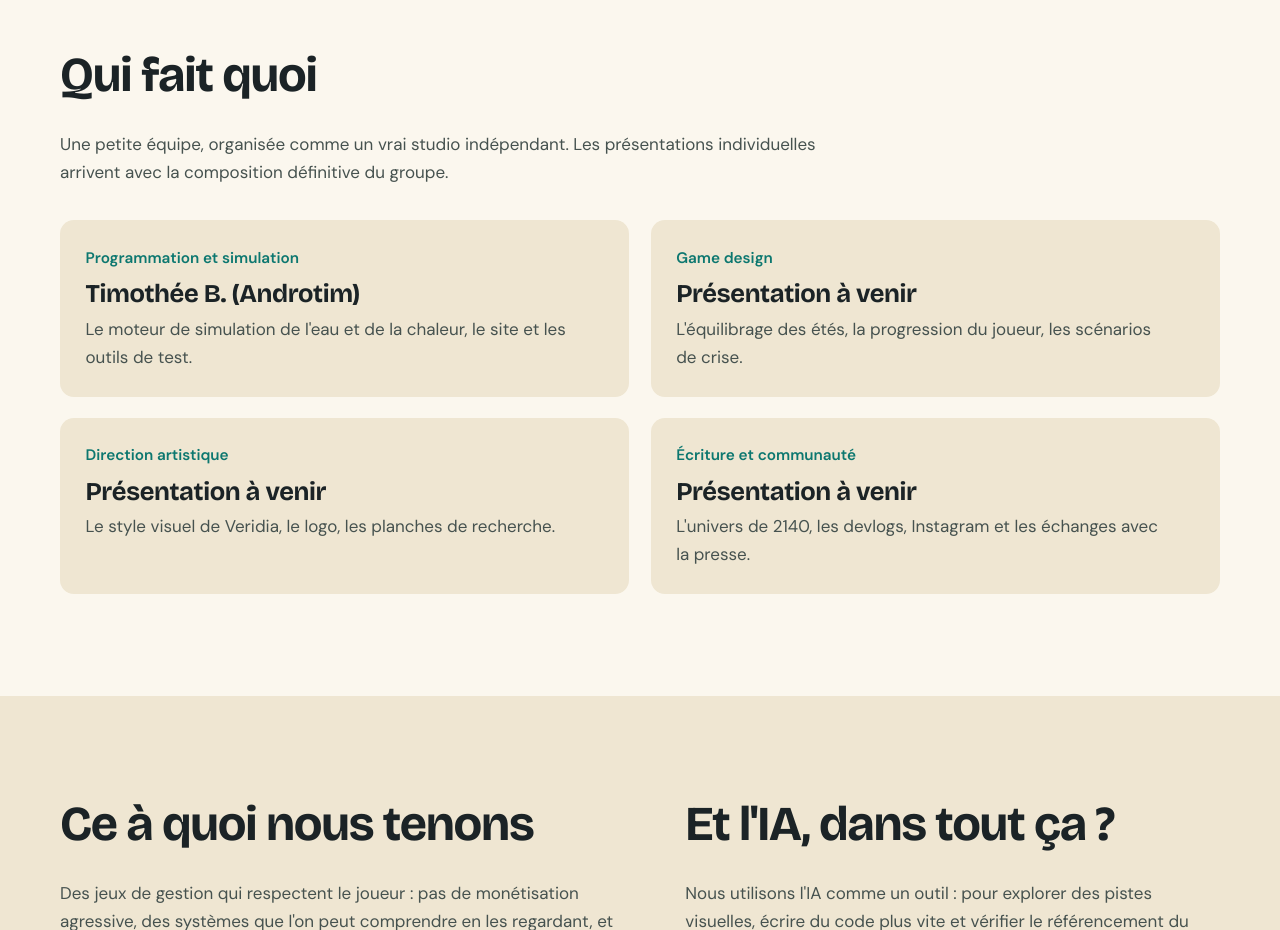
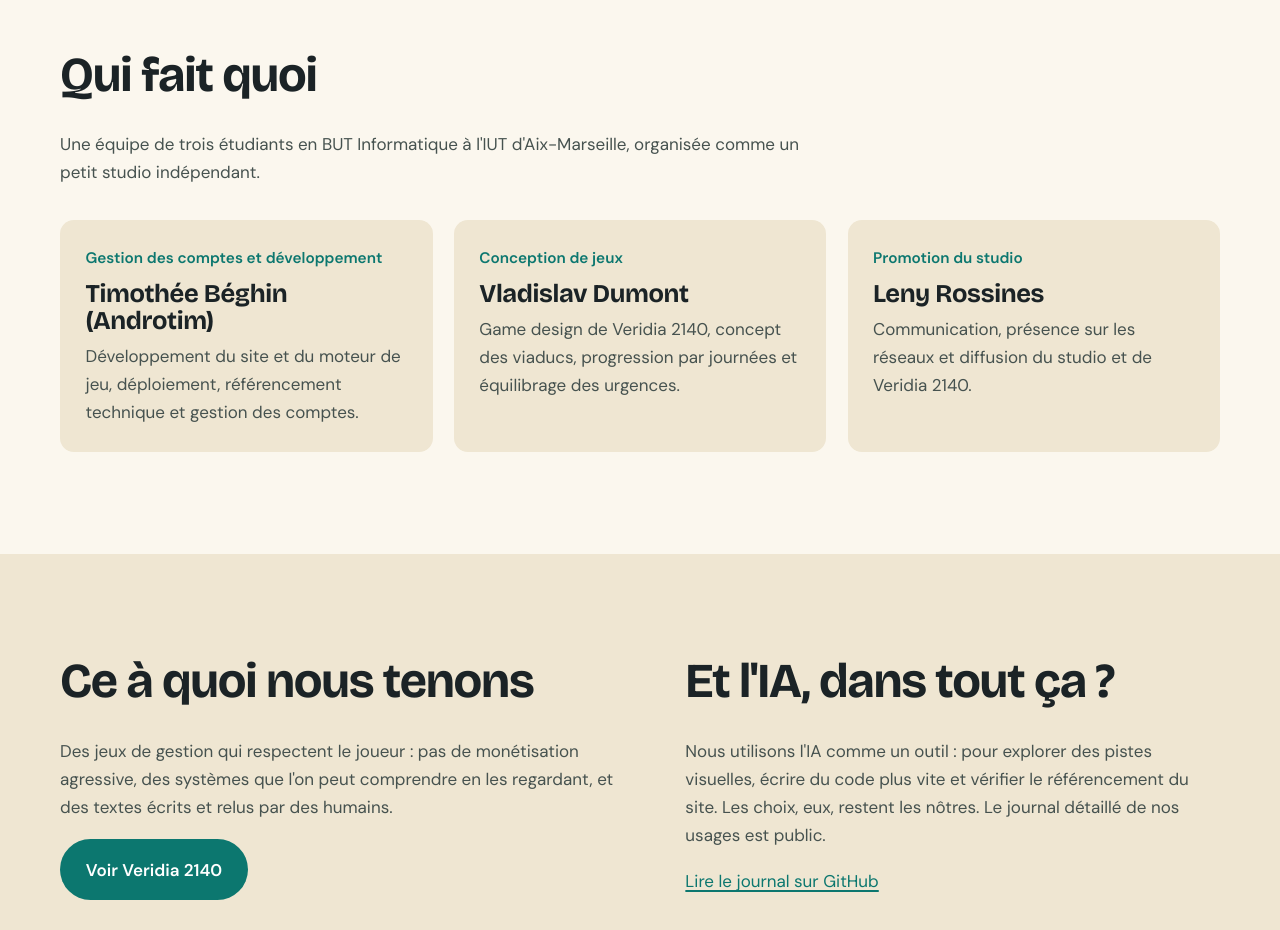
Before and after one commit to Androtim/Flexarion, an Astro site: page /studio in a window 1280 px wide. Shown: the part 780-1710 px from the top of the page. Built offline with nearby package versions, Linux system fonts and the light colour scheme; Astro itself is replaced by a stand-in of ours.

Commit message:
feat: update team roles, align og:site_name, refresh press kit and add Wikipedia draft

```diff
--- a/src/layouts/BaseLayout.astro
+++ b/src/layouts/BaseLayout.astro
@@ -101,7 +101,7 @@ const allSchemas = [
     <!-- Open Graph -->
     <meta property="og:locale" content="fr_FR" />
     <meta property="og:type" content={ogType} />
-    <meta property="og:site_name" content={STUDIO.legalName} />
+    <meta property="og:site_name" content={STUDIO.name} />
     <meta property="og:title" content={title} />
     <meta property="og:description" content={description} />
     <meta property="og:url" content={canonicalUrl} />
--- a/src/pages/contact.astro
+++ b/src/pages/contact.astro
@@ -61,8 +61,8 @@ import { STUDIO } from "../data/site";
         <h2 style="font-size: 1.6rem;">Dossier de presse</h2>
         <ul class="plain-list">
           <li><strong>Studio :</strong> Flexarion, Aix-en-Provence, fondé en 2026</li>
-          <li><strong>Jeu :</strong> Veridia 2140, city-builder Solarpunk</li>
-          <li><strong>Modèle imaginé :</strong> achat unique sur PC, sans microtransaction (non commercialisé)</li>
+          <li><strong>Jeu :</strong> Veridia 2140, puzzle et stratégie en temps réel (viaducs et eau)</li>
+          <li><strong>Accès :</strong> gratuit, sans publicité, jouable dans le navigateur, sur itch.io et Game Jolt</li>
         </ul>
         <p style="margin: 1rem 0 0.5rem;"><strong>Visuels à télécharger</strong></p>
         <ul class="plain-list">
--- a/src/pages/studio.astro
+++ b/src/pages/studio.astro
@@ -5,24 +5,19 @@ import { STUDIO } from "../data/site";
 
 const roles = [
   {
-    role: "Programmation et simulation",
-    who: "Timothée B. (Androtim)",
-    text: "Le moteur de simulation de l'eau et de la chaleur, le site et les outils de test.",
+    role: "Gestion des comptes et développement",
+    who: "Timothée Béghin (Androtim)",
+    text: "Développement du site et du moteur de jeu, déploiement, référencement technique et gestion des comptes.",
   },
   {
-    role: "Game design",
-    who: "Présentation à venir",
-    text: "L'équilibrage des étés, la progression du joueur, les scénarios de crise.",
+    role: "Conception de jeux",
+    who: "Vladislav Dumont",
+    text: "Game design de Veridia 2140, concept des viaducs, progression par journées et équilibrage des urgences.",
   },
   {
-    role: "Direction artistique",
-    who: "Présentation à venir",
-    text: "Le style visuel de Veridia, le logo, les planches de recherche.",
-  },
-  {
-    role: "Écriture et communauté",
-    who: "Présentation à venir",
-    text: "L'univers de 2140, les devlogs, Instagram et les échanges avec la presse.",
+    role: "Promotion du studio",
+    who: "Leny Rossines",
+    text: "Communication, présence sur les réseaux et diffusion du studio et de Veridia 2140.",
   },
 ];
 ---
@@ -70,11 +65,11 @@ const roles = [
       <div class="narrow">
         <h2 id="team-heading">Qui fait quoi</h2>
         <p>
-          Une petite équipe, organisée comme un vrai studio indépendant. Les présentations individuelles
-          arrivent avec la composition définitive du groupe.
+          Une équipe de trois étudiants en BUT Informatique à l'IUT d'Aix-Marseille, organisée comme un petit
+          studio indépendant.
         </p>
       </div>
-      <div class="cards grid-districts">
+      <div class="cards">
         {
           roles.map((r) => (
             <article class="card">
```
Also changed, not shown: AI_HANDOFF.md (+14 -0 lines), 1 other file.
